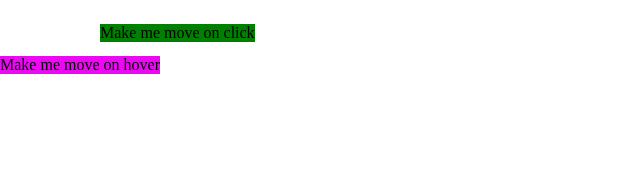
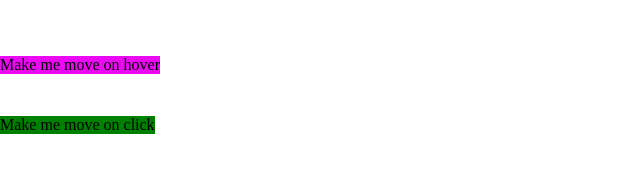
Before and after one commit to HavaElboim/stackblitz-html-2nd-assignment, a plain HTML site: page index.html in a window 1280 px wide. Both pictures are taken after a click on the element "Make me move on click". Shown: the whole page, without its empty margins (0-640 px from the left). Drawn offline with Linux system fonts and the light colour scheme.

Commit message:
3 files modified

```diff
--- a/index.html
+++ b/index.html
@@ -8,10 +8,14 @@
     <script type="module" src="script.js"></script>
   </head>
   <body>
-    <p id="onClickText" class="on-click-text" onclick="moveOnClick()">
+    <p id="onClickText" class="on-click-text" onclick="clickBox.moveOnAction()">
       Make me move on click
     </p>
-    <p id="onHoverText" class="on-hover-text" onmouseover="moveOnHover()">
+    <p
+      id="onHoverText"
+      class="on-hover-text"
+      onmouseover="hoverBox.moveOnAction()"
+    >
       Make me move on hover
     </p>
     <script type="text/javascript" src="./script.js"></script>
--- a/script.js
+++ b/script.js
@@ -1,6 +1,7 @@
 let move_click = document.getElementById('onClickText');
+console.log('move_click is: ', move_click);
 let move_hover = document.getElementById('onHoverText');
-let tmp, tmp2, tmp3;
+let tmp, tmp_left, tmp_top, tmp2, tmp2_left, tmp2_top, tmp3;
 let jump_x = 100,
   jump_y = 50;
 
@@ -9,6 +10,50 @@ let screen_height = window.screen.height;
 let max_width = Math.min(700, screen_width);
 let max_height = Math.min(400, screen_height);
 console.log('screen width is ', screen_width, ' max width is ', max_width);
+
+class movingBox {
+  constructor(element_to_move, jump_top, jump_left) {
+    this.jump_top = jump_top;
+    this.jump_left = jump_left;
+    this.element_to_move = element_to_move;
+  }
+  //method:
+  moveOnAction() {
+    // .style.left is the position of the element from the left of the screen
+    console.log(this.element_to_move.style.left);
+
+    // .replace performs a regex. Here it replaces all non-integer characters (\D) with an empty character
+    tmp_left = Number(this.element_to_move.style.left.replace(/\D/g, ''));
+    tmp_top = Number(this.element_to_move.style.top.replace(/\D/g, ''));
+    console.log(tmp_left, tmp_top);
+
+    // add the increment given in the class constructor
+    tmp2_left = tmp_left + this.jump_left;
+    tmp2_top = tmp_top + this.jump_top;
+    console.log(tmp2_left, tmp2_top);
+
+    //set the new position from the left
+    if (tmp2_left < max_width) {
+      this.element_to_move.style.left = tmp2_left + 'px';
+      console.log('adding jump from left');
+    } else {
+      this.element_to_move.style.left = '0px';
+      console.log('resetting left to 0');
+    }
+
+    //set the new position from the top
+    if (tmp2_top < max_height) {
+      this.element_to_move.style.top = tmp2_top + 'px';
+      console.log('adding jump from top');
+    } else {
+      this.element_to_move.style.top = '0px';
+      console.log('resetting top to 0');
+    }
+  }
+}
+
+let clickBox = new movingBox(move_click, 100, 0);
+let hoverBox = new movingBox(move_hover, 0, 50);
 
 function moveOnClick() {
   console.log(move_click.style.left);
```
Also changed, not shown: 1 other file.
